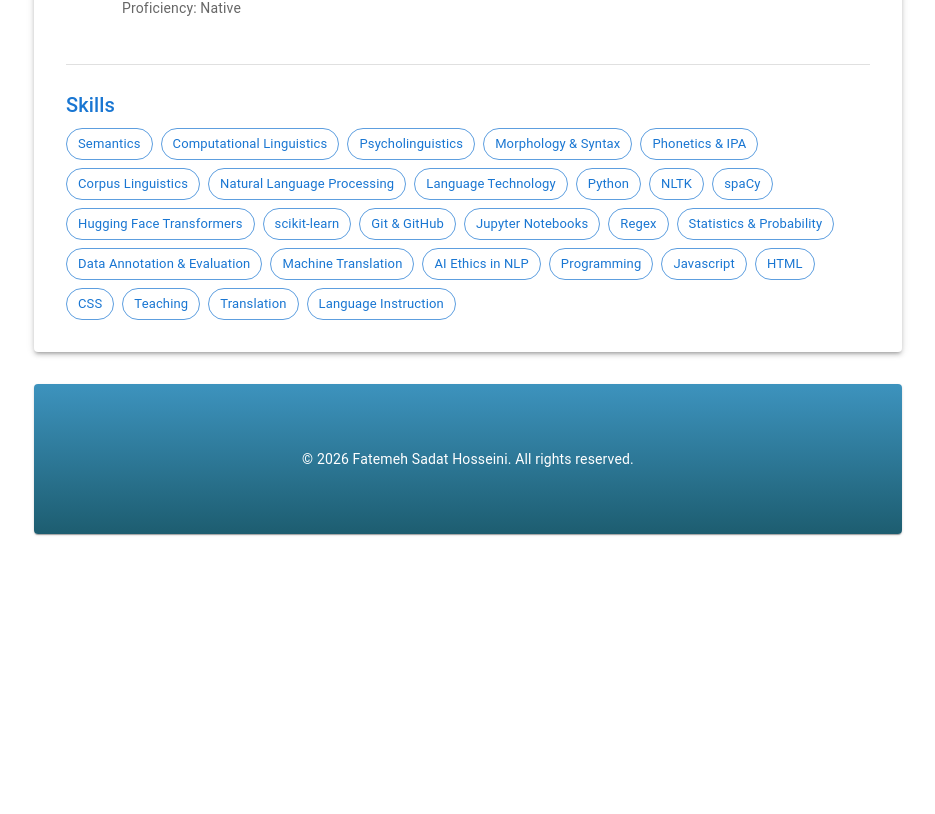
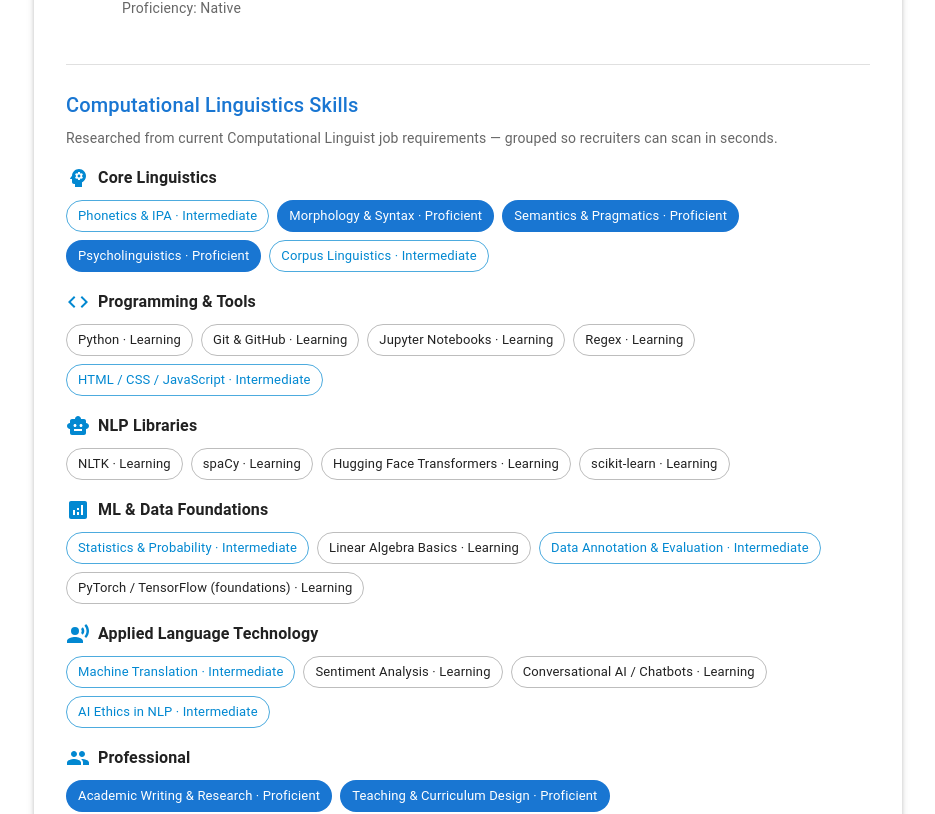
Before and after one commit to FatemehSadathosseini-git/FatemehSadathosseini-git.github.io, a React (Vite) app: page / in a window 1280 px wide. Shown: the part 2132-2946 px from the top of the page, without its empty margins (172-1107 px from the left). Before the commit the page ends 2714 px from the top, so only its background shows below. Built offline with nearby package versions, Linux system fonts and the light colour scheme.

Commit message:
feat: render grouped computational linguistics skills with level badges in Resume

```diff
--- a/src/Resume.tsx
+++ b/src/Resume.tsx
@@ -16,8 +16,33 @@ import {
   Stack,
   Link,
 } from '@mui/material';
-import { School, Work, CheckCircle, LocationOn, Email, LinkedIn, Language } from '@mui/icons-material';
+import { School, Work, CheckCircle, LocationOn, Email, LinkedIn, Language, Psychology, Code, SmartToy, Analytics, RecordVoiceOver, Group } from '@mui/icons-material';
 import resumeData from './resume.data.json';
+
+interface SkillItem {
+  name: string;
+  level: 'Proficient' | 'Intermediate' | 'Learning' | string;
+}
+
+interface SkillGroup {
+  title: string;
+  skills: SkillItem[];
+}
+
+const groupIcons: Record<string, React.ReactNode> = {
+  'Core Linguistics': <Psychology color="info" sx={{ mr: 1 }} />,
+  'Programming & Tools': <Code color="info" sx={{ mr: 1 }} />,
+  'NLP Libraries': <SmartToy color="info" sx={{ mr: 1 }} />,
+  'ML & Data Foundations': <Analytics color="info" sx={{ mr: 1 }} />,
+  'Applied Language Technology': <RecordVoiceOver color="info" sx={{ mr: 1 }} />,
+  Professional: <Group color="info" sx={{ mr: 1 }} />,
+};
+
+function levelProps(level: string): { color: 'primary' | 'info' | 'default'; variant: 'filled' | 'outlined' } {
+  if (level === 'Proficient') return { color: 'primary', variant: 'filled' };
+  if (level === 'Intermediate') return { color: 'info', variant: 'outlined' };
+  return { color: 'default', variant: 'outlined' };
+}
 
 const Resume: React.FC = () => {
   return (
@@ -164,7 +189,39 @@ const Resume: React.FC = () => {
         <Divider sx={{ my: 3 }} />
 
         <Typography variant="h6" gutterBottom sx={{ color: '#1976d2' }}>
-          Skills
+          Computational Linguistics Skills
+        </Typography>
+        <Typography variant="body2" color="text.secondary" paragraph>
+          Researched from current Computational Linguist job requirements — grouped so recruiters can scan in seconds.
+        </Typography>
+        <Stack spacing={2} sx={{ mb: 3 }}>
+          {((resumeData as unknown as { skillGroups: SkillGroup[] }).skillGroups ?? []).map((group) => (
+            <Box key={group.title}>
+              <Box display="flex" alignItems="center" sx={{ mb: 1 }}>
+                {groupIcons[group.title] ?? <CheckCircle color="info" sx={{ mr: 1 }} />}
+                <Typography variant="subtitle1" sx={{ fontWeight: 600 }}>
+                  {group.title}
+                </Typography>
+              </Box>
+              <Box display="flex" flexWrap="wrap" gap={1}>
+                {group.skills.map((skill) => {
+                  const { color, variant } = levelProps(skill.level);
+                  return (
+                    <Chip
+                      key={skill.name}
+                      label={`${skill.name} · ${skill.level}`}
+                      color={color}
+                      variant={variant}
+                      title={`${skill.name} — ${skill.level}`}
+                    />
+                  );
+                })}
+              </Box>
+            </Box>
+          ))}
+        </Stack>
+        <Typography variant="subtitle2" gutterBottom sx={{ color: '#1976d2' }}>
+          All skills (ATS keywords)
         </Typography>
         <Box display="flex" flexWrap="wrap" gap={1}>
           {resumeData.skills.map((skill, index) => (
```
